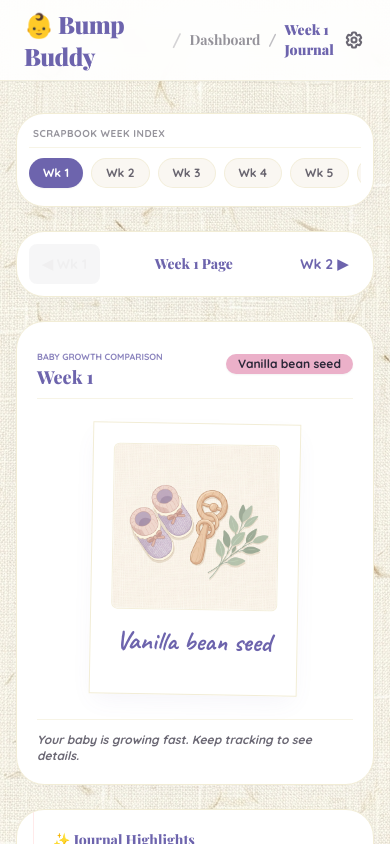
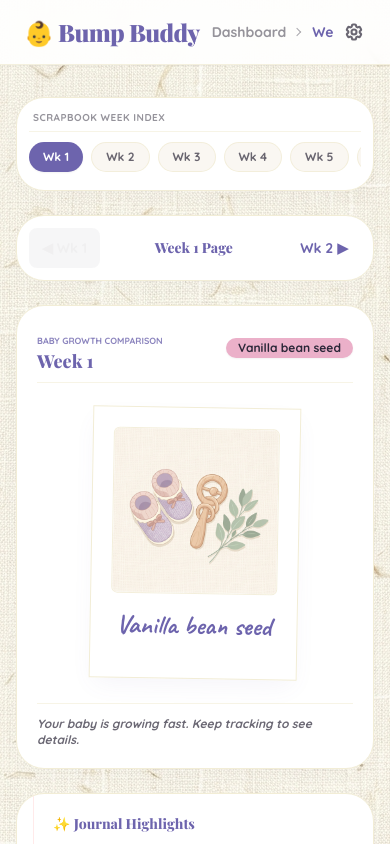
Before and after one commit to MatrixRex/BumpBuddy, a React (Vite) app: page /week/1 in a window 390 px wide. Shown: the top 844 px of the page. Built offline with nearby package versions, Linux system fonts and the light colour scheme; a web font is replaced by a local one.

Commit message:
Refactor: Swap dashboard layout columns and use DaisyUI native breadcrumbs in header

```diff
--- a/src/App.jsx
+++ b/src/App.jsx
@@ -44,28 +44,31 @@ function AppContent() {
       {/* Navigation Header */}
       <header className="w-full sticky top-0 z-50 bg-[#ffffff]/90 backdrop-blur-md border-b border-[#f2edd6]/80 shadow-sm transition-all duration-300">
         <div className="navbar max-w-6xl mx-auto w-full px-4 md:px-6 py-2 flex items-center justify-between">
-          <div className="flex-1 flex items-center gap-2 md:gap-3">
-            <Link to="/" className="text-2xl font-display font-black tracking-tight text-primary flex items-center gap-1.5 min-h-[48px] px-2 rounded-xl hover:bg-[#faf7f2]/50 transition-colors">
+          <div className="flex-1 flex items-center gap-1 md:gap-2">
+            <Link to="/" className="text-2xl font-display font-black tracking-tight text-primary flex items-center gap-1.5 min-h-[48px] px-2 rounded-xl hover:bg-[#faf7f2]/50 transition-colors shrink-0">
               👶 Bump Buddy
             </Link>
 
-            <span className="text-neutral/20 font-bold">/</span>
-
+            <div className="text-sm breadcrumbs font-bold text-neutral">
+              <ul>
+                <li>
                   {isWeekPage ? (
-              <div className="flex items-center gap-2 text-sm md:text-base font-semibold">
-                <Link to="/" className="text-neutral/50 hover:text-primary transition-colors font-display font-bold">
+                    <Link to="/" className="text-neutral/50 hover:text-primary transition-colors">
                       Dashboard
                     </Link>
-                <span className="text-neutral/30 font-bold">/</span>
-                <span className="font-display font-black text-primary">
+                  ) : (
+                    <span className="text-neutral/50">Dashboard</span>
+                  )}
+                </li>
+                {isWeekPage && (
+                  <li>
+                    <span className="text-primary font-black">
                       Week {weekNum} Journal
                     </span>
+                  </li>
+                )}
+              </ul>
             </div>
-            ) : (
-              <span className="text-sm font-display font-black text-neutral/50">
-                Dashboard
-              </span>
-            )}
           </div>
 
           <div className="flex-none flex items-center gap-3">
--- a/src/pages/Home.jsx
+++ b/src/pages/Home.jsx
@@ -116,7 +116,72 @@ export default function Home() {
       {/* Combined Dashboard Main Layout */}
       <div className="grid grid-cols-1 lg:grid-cols-12 gap-6 items-stretch">
 
-        {/* Left Column: Active Week Spotlight Card (Primary Focus) */}
+        {/* Left Column: Timeline Summary & Week Navigator */}
+        <div className="lg:col-span-4 flex flex-col gap-6">
+
+          {/* Due Date & Pregnancy Timeline Card */}
+          <div className="notebook-card p-6 flex flex-col justify-center text-center bg-white border border-[#f2edd6]/85">
+            <h3 className="text-[10px] uppercase font-extrabold text-neutral/50 tracking-wider">Pregnancy Timeline</h3>
+            <div className="mt-1.5">
+              <p className="text-xs text-neutral/60 font-bold">Estimated Due Date (EDD)</p>
+              <h4 className="text-2xl font-display font-black text-primary mt-0.5">{formattedBirthDate()}</h4>
+            </div>
+            <div className="badge bg-[#ebb0c9] text-secondary-content font-bold border-none py-2 px-4.5 mx-auto mt-2.5 text-xs shadow-sm rounded-full">
+              Due in {40 - currentWeek} Weeks
+            </div>
+          </div>
+
+          {/* Timeline Browser */}
+          <div className="notebook-card w-full p-5 bg-white border border-[#f2edd6]/85 flex flex-col justify-between">
+            <div>
+              <div className="border-b border-[#f2edd6]/60 pb-2.5">
+                <h3 className="text-sm font-display font-extrabold text-primary flex items-center gap-1.5">
+                  🗺️ Timeline Browser
+                </h3>
+              </div>
+
+              <div className="flex flex-col gap-4 mt-3">
+                {trimesters.map((t) => (
+                  <div key={t.name} className="flex flex-col gap-1.5">
+                    <div className="flex justify-between items-center px-1">
+                      <span className="text-[10px] font-extrabold text-neutral">{t.name}</span>
+                      <span className="text-[8px] font-bold text-gray-400 uppercase tracking-widest">{t.description}</span>
+                    </div>
+                    <div className="grid grid-cols-7 gap-1">
+                      {t.weeks.map((wNum) => {
+                        const isActive = wNum === currentWeek
+                        const isPast = wNum < currentWeek
+
+                        let btnClass = "btn btn-xs h-7 min-h-[28px] w-full text-[10px] font-bold transition-all duration-200 p-0 rounded-full "
+                        if (isActive) {
+                          btnClass += "btn-primary shadow-sm pulse-active text-white border-none"
+                        } else if (isPast) {
+                          btnClass += "bg-primary/10 border-transparent text-primary hover:bg-primary/20"
+                        } else {
+                          btnClass += "bg-[#faf7f2] border border-[#f2edd6]/60 text-neutral/70 hover:bg-[#ebdccb]/30"
+                        }
+
+                        return (
+                          <Link
+                            key={wNum}
+                            to={`/week/${wNum}`}
+                            className={btnClass}
+                            title={`Go to Week ${wNum}`}
+                          >
+                            {wNum}
+                          </Link>
+                        )
+                      })}
+                    </div>
+                  </div>
+                ))}
+              </div>
+            </div>
+          </div>
+
+        </div>
+
+        {/* Right Column: Active Week Spotlight Card (Primary Focus) */}
         <div className="lg:col-span-8 flex flex-col gap-6">
 
           {activeWeekData && (
@@ -210,71 +275,6 @@ export default function Home() {
 
         </div>
 
-        {/* Right Column: Timeline Summary & Week Navigator (No reset button here anymore) */}
-        <div className="lg:col-span-4 flex flex-col gap-6">
-
-          {/* Due Date & Pregnancy Timeline Card */}
-          <div className="notebook-card p-6 flex flex-col justify-center text-center bg-white border border-[#f2edd6]/85">
-            <h3 className="text-[10px] uppercase font-extrabold text-neutral/50 tracking-wider">Pregnancy Timeline</h3>
-            <div className="mt-1.5">
-              <p className="text-xs text-neutral/60 font-bold">Estimated Due Date (EDD)</p>
-              <h4 className="text-2xl font-display font-black text-primary mt-0.5">{formattedBirthDate()}</h4>
-            </div>
-            <div className="badge bg-[#ebb0c9] text-secondary-content font-bold border-none py-2 px-4.5 mx-auto mt-2.5 text-xs shadow-sm rounded-full">
-              Due in {40 - currentWeek} Weeks
-            </div>
-          </div>
-
-          {/* Timeline Browser */}
-          <div className="notebook-card w-full p-5 bg-white border border-[#f2edd6]/85 flex flex-col justify-between">
-            <div>
-              <div className="border-b border-[#f2edd6]/60 pb-2.5">
-                <h3 className="text-sm font-display font-extrabold text-primary flex items-center gap-1.5">
-                  🗺️ Timeline Browser
-                </h3>
-              </div>
-
-              <div className="flex flex-col gap-4 mt-3">
-                {trimesters.map((t) => (
-                  <div key={t.name} className="flex flex-col gap-1.5">
-                    <div className="flex justify-between items-center px-1">
-                      <span className="text-[10px] font-extrabold text-neutral">{t.name}</span>
-                      <span className="text-[8px] font-bold text-gray-400 uppercase tracking-widest">{t.description}</span>
-                    </div>
-                    <div className="grid grid-cols-7 gap-1">
-                      {t.weeks.map((wNum) => {
-                        const isActive = wNum === currentWeek
-                        const isPast = wNum < currentWeek
-
-                        let btnClass = "btn btn-xs h-7 min-h-[28px] w-full text-[10px] font-bold transition-all duration-200 p-0 rounded-full "
-                        if (isActive) {
-                          btnClass += "btn-primary shadow-sm pulse-active text-white border-none"
-                        } else if (isPast) {
-                          btnClass += "bg-primary/10 border-transparent text-primary hover:bg-primary/20"
-                        } else {
-                          btnClass += "bg-[#faf7f2] border border-[#f2edd6]/60 text-neutral/70 hover:bg-[#ebdccb]/30"
-                        }
-
-                        return (
-                          <Link
-                            key={wNum}
-                            to={`/week/${wNum}`}
-                            className={btnClass}
-                            title={`Go to Week ${wNum}`}
-                          >
-                            {wNum}
-                          </Link>
-                        )
-                      })}
-                    </div>
-                  </div>
-                ))}
-              </div>
-            </div>
-          </div>
-
-        </div>
-
       </div>
     </div>
   )
```
Lines whose indentation alone changed are shown as unchanged.
